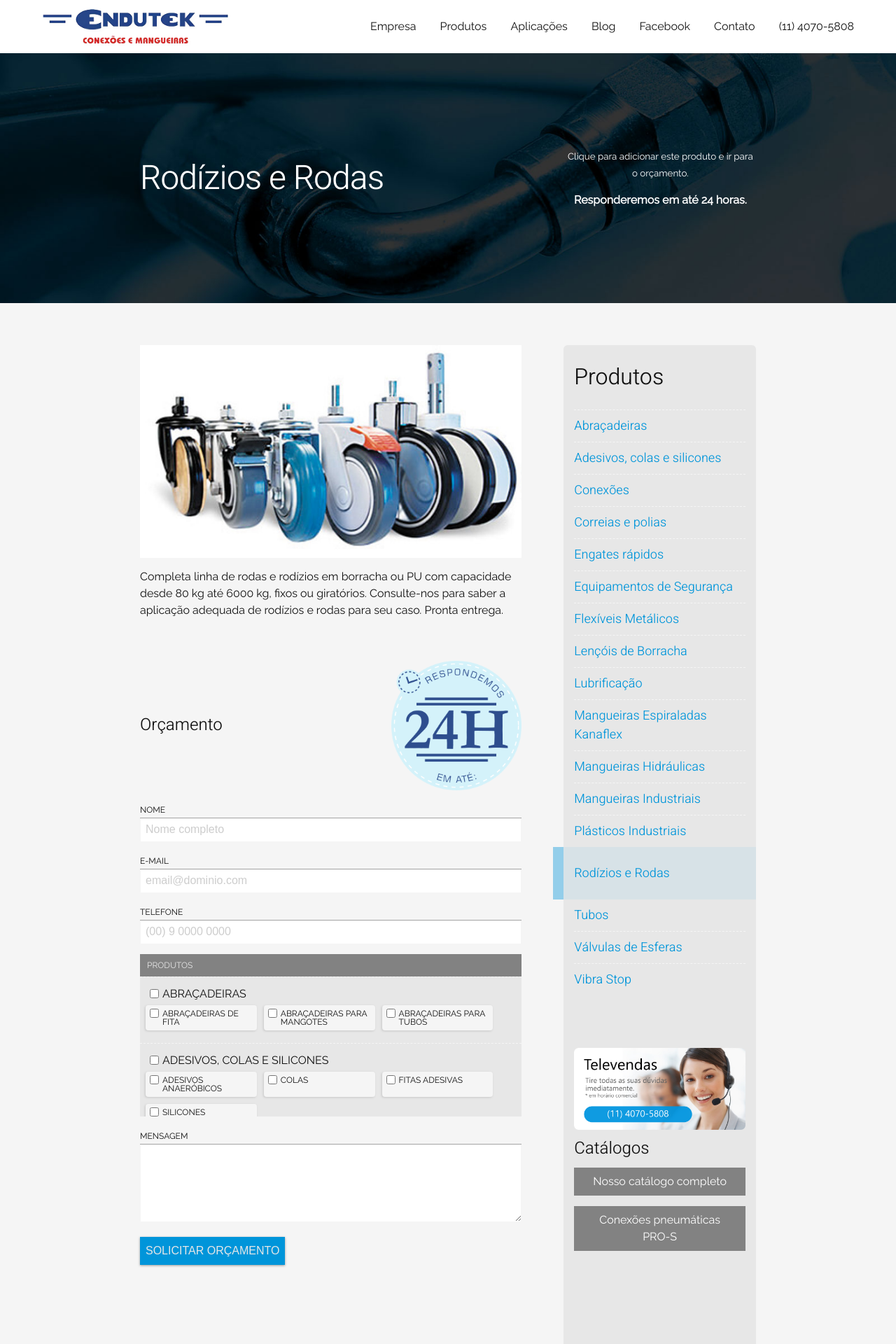
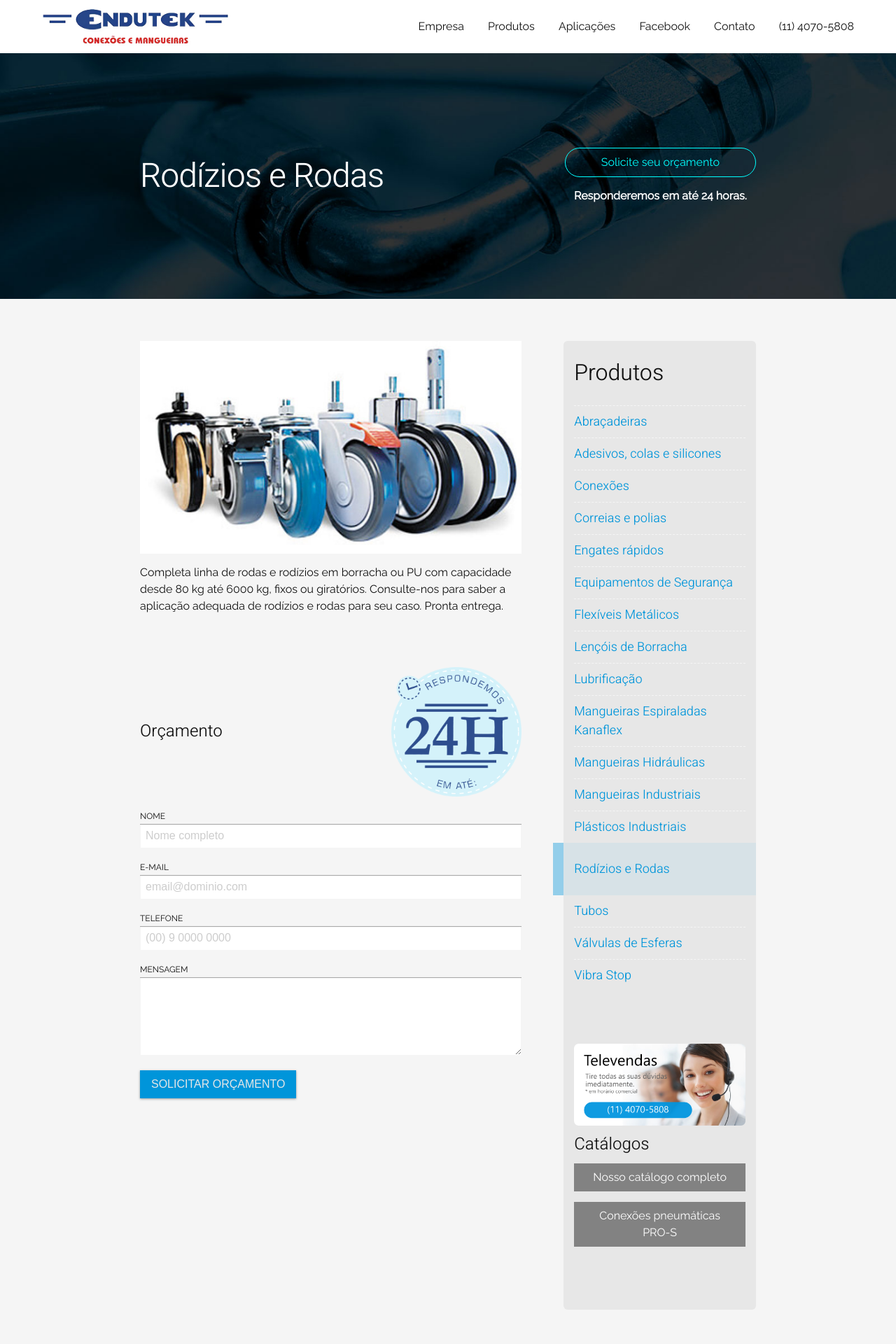
Before and after one commit to Endutek/endutek.github.io, a Jekyll site: the page built from _categorias/rodizios-e-rodas.md, in a window 1280 px wide. Shown: the top 1920 px of the page at 70% size. Built offline with Jekyll 4.4.1, drawn with Linux system fonts in a browser that asks for light colours.

Commit message:
Removi a lista do orçamento. O botão passou a ser apenas um atalho para o formulário.

```diff
--- a/_includes/header.html
+++ b/_includes/header.html
@@ -19,7 +19,6 @@
           <a class="page-link" href="{{ my_page.url | prepend: site.baseurl }}">{{ my_page.menu-title }}</a>
           {% endif %}
         {% endfor %}
-        <a class="page-link" href="http://blog.endutek.com.br" onclick="ga('send', 'event', 'Navegar', 'Blog', 'Barra de navegação');">Blog</a>
         <a class="page-link" href="{{ site.data.empresa.facebook }}" target="_blank" onclick="ga('send', 'event', 'Navegar', 'Facebook', 'Barra de navegação');">Facebook</a>
         <a class="page-link" href="#contato" onclick="ga('send', 'event', 'Contato', 'Abrir formulário', 'Barra de navegação');">Contato</a>
         {% assign telefone = site.data.empresa.telefones[0] %}
--- a/_layouts/produto.html
+++ b/_layouts/produto.html
@@ -13,8 +13,7 @@ layout: default
     </div>
     {% if categoria != '' %}
       <div data-cell="1of3" data-text="center">
-          <p class="add-button-container"><button class="adicionar-produto icon" data-btn="round brand 100%" data-value="{{ page.title }}" onclick="ga('send', 'event', 'Adicionar ao orçamento', '{{ page.title }}', 'Cabeçalho');">Solicite seu orçamento</button></p>
-          <p><small>Clique para adicionar este produto e ir para o orçamento.</small></p>
+        <p><a href="#form-orcamento" class="adicionar-produto icon" data-btn="round brand 100%" onclick="ga('send', 'event', 'Ir para o orçamento', '{{ page.title }}', 'Cabeçalho');scrollToTarget(this.hash);">Solicite seu orçamento</a></p>
         <p><strong>Responderemos em até 24 horas.</strong></p>
       </div>
     {% endif %}
@@ -37,8 +36,8 @@ layout: default
 
         {{ content }}
 
-        <footer class="form-orcamento">
-          <form action="/enviar_email.php" method="post">
+        <footer class="form-orcamento" id="form-orcamento">
+          <form action="/enviar_email.php" method="post"><input type="hidden" name="assunto" value="Orçamento">
             <div data-grid="center spacing">
               <h4 data-cell="3of4">Orçamento</h4>
               <div data-cell="shrink"><img src="{{ site.baseurl }}/img/badge-24h.png" alt="Atendemos em até 24 horas"></div>
@@ -46,26 +45,12 @@ layout: default
             <p><label for="nome">Nome</label><input type="text" name="nome" placeholder="Nome completo" required></p>
             <p><label for="email">E-mail</label><input type="email" name="email" placeholder="email@dominio.com" required></p>
             <p><label for="telefone">Telefone</label><input type="tel" name="telefone" placeholder="(00) 9 0000 0000" required></p>
-            <label class="tags-container-label" for="produtos" data-block="100%">Produtos</label>
-            <div class="tags-container">
-              {% for categoria in site.categorias %}
-              <section class="tag-categoria" data-grid="row wrap">
-                <label class="tag tag-categoria-title" data-checkable data-block="100%"><input type="checkbox" name="produtos[]" value="{{ categoria.title }}"> {{ categoria.title }}</label>
-                {% for produto in site.produtos %}
-                  {% if produto.url contains categoria.url %}
-                    <label class="tag tag-subitem" data-checkable data-cell="shrink"><input type="checkbox" name="produtos[]" value="{{ produto.title }}"> {{ produto.title }}</label>
-                  {% endif %}
-                {% endfor %}
-              </section>
-              {% endfor %}
-            </div>
             <p class="honeypot"><label for="honey">Se estiver vendo isto, deixe este campo em branco</label><input type="text" name="honey"></p>
             <p><label for="mensagem">Mensagem</label><textarea name="mensagem" cols="30" rows="5"></textarea></p>
             <p><button>Solicitar orçamento</button></p>
           </form>
         </footer>
 
-        <aside>
         {% assign has_subitems = false %}
         {% capture related %}
         {% for p in site.produtos %}{% capture p_categoria %}{% assign p_crumbs = p.url | split: '/' %}{{ p_crumbs[2] }}{% endcapture %}
@@ -92,8 +77,6 @@ layout: default
             <div data-grid="wrap">{{ related }}</div>
           </nav>
         {% endif %}
-
-        </aside>
 
       </div>
 
--- a/_sass/_base.sass
+++ b/_sass/_base.sass
@@ -147,11 +147,7 @@ pre
         max-width: 100%
         height: auto
 
-.add-button-container
-    display: none
-    &.visible
-        display: block
-        animation: zoom-in .5s ease-in-out
+
 
 @keyframes zoom-in
     0%
--- a/_sass/_forms.sass
+++ b/_sass/_forms.sass
@@ -84,6 +84,8 @@ footer
 
 button
 	@extend %form-basis
+	padding-left: 1em
+	padding-right: 1em
 	box-shadow: $button-shadow
 	text-transform: uppercase
 	background-color: $brand-color
--- a/_sass/_layout.sass
+++ b/_sass/_layout.sass
@@ -110,7 +110,7 @@
         &:hover, &:focus
             box-shadow: none
             background-color: $ciano
-            color: $brand-color
+            color: $azul-escuro
 
     &.black
         background-color: $grey-color-dark
@@ -309,7 +309,7 @@
             font:
                 size: 14px
                 weight: bold
-            color: $grey-color
+            color: $grey-color-dark
 
     &:not(.selected)
         .produtos-subitem
@@ -344,58 +344,5 @@
                     animation-duration: 0.1s * $i
 
 .form-orcamento
-    margin-top: $spacing-unit
-    margin-bottom: $spacing-unit
-
-    .wrapper
-        padding-top: $spacing-unit / 4
-        padding-bottom: $spacing-unit / 4
-
-.tags-container-label
-    padding: 10px
-    background-color: $grey-color
-    color: $grey-color-light
-    .count
-        letter-spacing: 1px
-        margin-left: $spacing-unit / 4
-        color: #fff
-
-.tags-container
-    max-height: 200px
-    overflow: auto
-    .tag
-        padding: .5em
-        position: relative
-        min-width: 30%
-
-        input
-            position: absolute
-            top: .15em
-            left: .15em
-
-    .tag-categoria-title
-        font-size: $base-font-size
-        padding-left: 1.5em
-        input
-            top: .45em
-
-    .tag-categoria
-        padding: 0.5em
-        border-top: 1px dashed $background-color
-        background-color: $grey-color-light
-        transform-origin: top left
-        &.off
-            display: none
-
-    &.closed
-        .tag-categoria
-            display: none
-
-    .tag-subitem
-        margin: 0 10px 10px 0
-        padding-left: 2em
-        background-color: $background-color
-        border-radius: 4px
-        box-shadow: -1px 1px 3px 0 rgba($grey-color, .3)
-        &.off
-            display: none
+    padding-top: $spacing-unit
+    padding-bottom: $spacing-unit
--- a/_sass/_vars.sass
+++ b/_sass/_vars.sass
@@ -9,6 +9,7 @@ $base-line-height: 1.5
 $spacing-unit: 60px
 
 $azul: #0095da
+$azul-escuro: #274689
 $vermelho: #a52a2a
 $ciano: #0ff
 $text-color: #111
```
Also changed, not shown: js/main.coffee (+0 -61 lines), 1 other file. Lines whose indentation alone changed are shown as unchanged.
